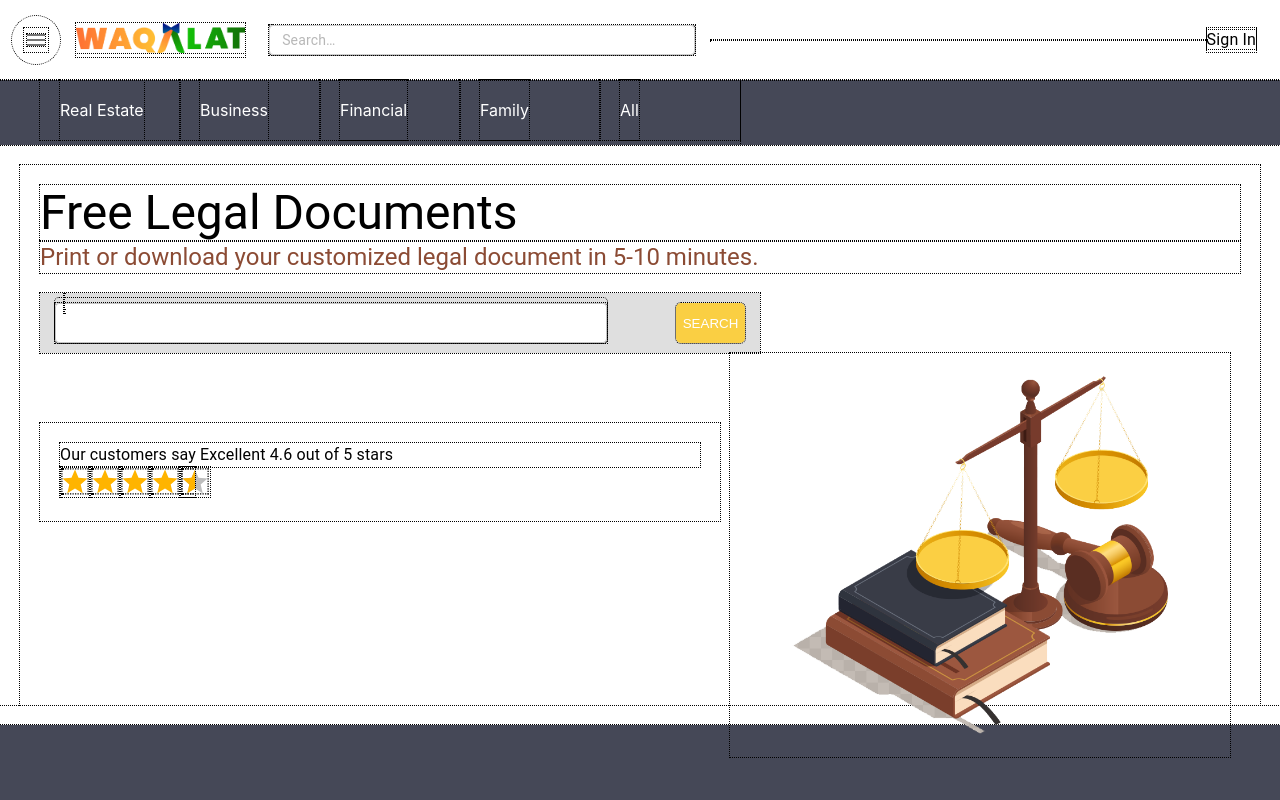
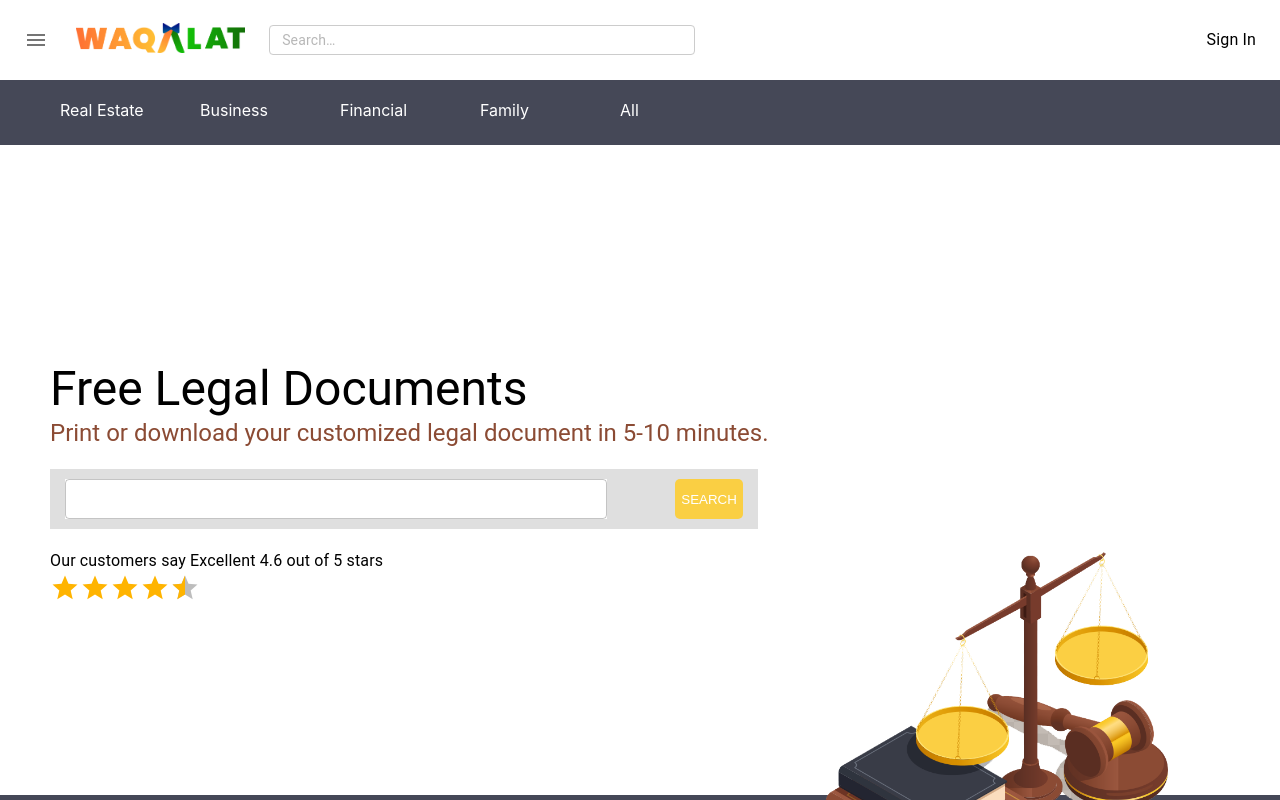
Before and after one commit to Jitesh291/waqalat-1, a React (Create React App) app: page / in a window 1280 px wide. Shown: the top 800 px of the page. Built offline with nearby package versions, Linux system fonts and the light colour scheme.

Commit message:
style formatting

```diff
--- a/src/components/Home/Home.css
+++ b/src/components/Home/Home.css
@@ -67,7 +67,7 @@ li:focus-within {
 
 .category-list li:hover .dropdown{
     transition: all 0.3s ease;
-    top: 65px;
+    top: 60px;
     opacity:1;
     visibility: visible;
 }
@@ -118,25 +118,16 @@ li:focus-within {
     background-color: var(--darkYellow);
     color: var(--white);
 }
-/* .search-btn{
-    background-color: #facf43;
-    border: 1px solid#facf43;
-    border-radius: 5px 5px 5px 5px;
-    color: #FFFFFF;
-    display: block;
-    font-size: 22px;
-    overflow: visible;
-    padding: 0 8px;
-    text-align: center;
-    margin-left: 10px;
-    vertical-align: middle;
-    height: 30px;
-    color:'#facf43'
-} */
-  .hero-image-container{
-      padding: 20px;
-      margin:20px;
-      height:500px;
+.customer-rating{
+    width:50%;
+    margin-top:20px;
+    z-index: 2;
+    position: absolute;
+}
+
+  .container{
+    padding: 20px;
+    height:500px;
   }
 
   .hero-image{
@@ -145,11 +136,3 @@ li:focus-within {
     z-index: 3;
     position: absolute;
   }
-
-  .customer-rating{
-      width:50%;
-      margin-top: 70px;
-      padding: 20px;
-      z-index: 2;
-      position: absolute;
-  }
--- a/src/components/Home/Home.js
+++ b/src/components/Home/Home.js
@@ -1,5 +1,5 @@
 import React, { Component } from 'react';
-import { Typography, TextField, Button } from '@material-ui/core';
+import { Typography, TextField } from '@material-ui/core';
 import { Rating } from '@material-ui/lab';
 import './Home.css'
 import ServiceCards from './ServiceCards';
@@ -50,14 +50,12 @@ export default class Home extends Component {
                     </ul>
                 </div>
                 </nav>
-                <div className='hero-image-container'>
+                <div className='container'>
                     <Typography variant='h3'>Free Legal Documents</Typography>
                     <Typography variant='h5' style={{'color': '#8B4B34'}}>Print or download your customized legal document in 5-10 minutes.</Typography>
                     <div className='search-bar'>
-
                             <TextField variant="outlined" className='search-field' type='search' size='small'/>
-
-                        <button className='search-btn'>SEARCH</button>
+                            <button className='search-btn'>SEARCH</button>
                     </div>
                     <div className='customer-rating'>
                     <Typography>Our customers say Excellent 4.6 out of 5 stars</Typography>
--- a/src/index.css
+++ b/src/index.css
@@ -8,9 +8,9 @@
   --darkYellow: #ebc33f;
   --brown: #8b4b34;
 }
-* {
+/* * {
   outline: 1px dotted black;
-}
+} */
 body {
   margin: 0;
   font-family: -apple-system, BlinkMacSystemFont, 'Segoe UI', 'Roboto', 'Oxygen',
```
